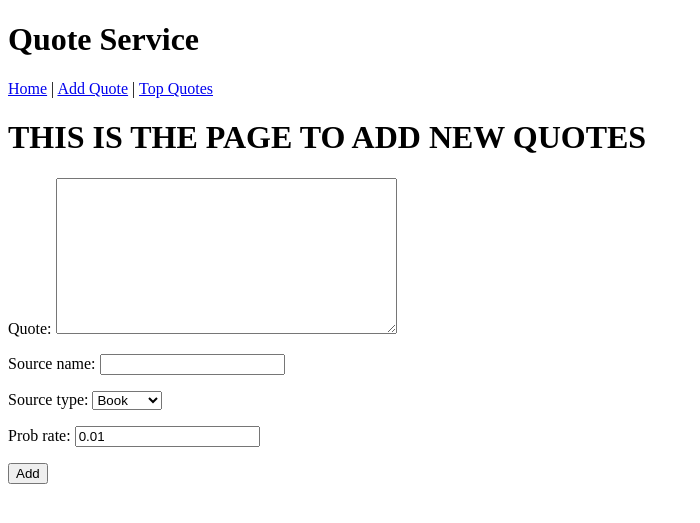
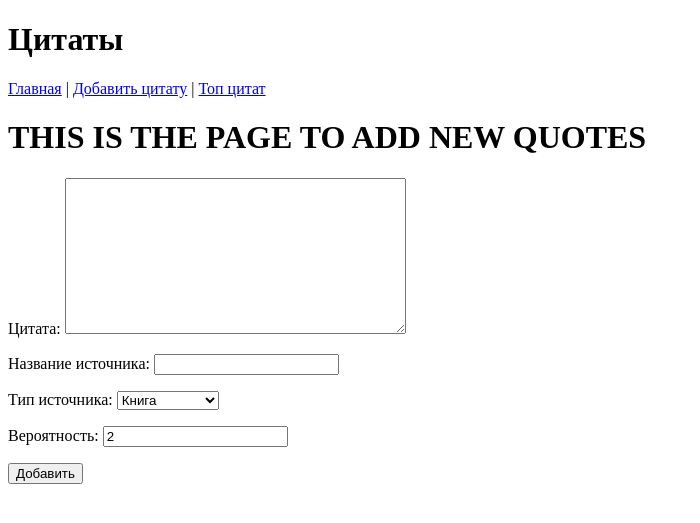
Before and after one commit to limett17/itsolution-task, a Django app: page /add in a window 1280 px wide. Shown: the top 523 px of the page, without its empty margins (0-700 px from the left). Run offline with Django 5.2, Linux system fonts and the light colour scheme.

Commit message:
Исправила всю суть весов, добавила проверку на дубликат цитаты, переименовала все английские слова, добавила вывод сообщений

```diff
--- a/main/forms.py
+++ b/main/forms.py
@@ -4,29 +4,38 @@ from django.core.exceptions import ValidationError
 
 
 class QuoteForm(forms.ModelForm):
-    source_name = forms.CharField(label="Source name")
-    source_type = forms.ChoiceField(choices=Source.SOURCE_TYPES)
+    source_name = forms.CharField(label="Название источника")
+    source_type = forms.ChoiceField(choices=Source.SOURCE_TYPES, label="Тип источника")
 
     class Meta:
         model = Quote
         fields = ('quote', 'source_name', 'source_type', 'prob_rate')
+        labels = {
+            'quote': "Цитата",
+            'source_name': 'Название источника',
+            'source_type': 'Тип источника',
+            'prob_rate': 'Вероятность'
+        }
 
     def clean(self):
         cleaned_data = super().clean()
         source_name = cleaned_data.get('source_name')
         source_type = cleaned_data.get('source_type')
+        quote = cleaned_data.get('quote')
         prob = cleaned_data.get('prob_rate')
-        if (prob<=0):
+        if prob <= 0:
             raise ValidationError("Вы ввели вероятность меньше или равной нулю. Ваша цитата не будет отображаться при "
-                                  "таком вводе. Введите число в диапазоне от 0 до 1.")
-        elif (prob>=1):
-            raise ValidationError("Вы ввели вероятность равной или больше 1. Будет как-то нечестно отображать всего "
-                                  "одну цитату, не думаете? Введите число в диапазоне от 0 до 1.")
-        if source_name and source_type:
+                                  "таком вводе. Введите число в диапазоне от 1 до 100.")
+        elif prob > 100:
+            raise ValidationError("Вы ввели вероятность больше 100. Будет как-то нечестно отображать всего "
+                                  "одну цитату, не думаете? Введите число в диапазоне от 1 до 100.")
+        if quote and source_name and source_type:
             try:
                 source = Source.objects.get(name=source_name, type=source_type)
+                if Quote.objects.filter(quote=quote, source=source).exists():
+                    raise ValidationError("Такая цитата уже существует для этого источника!")
                 if Quote.objects.filter(source=source).count() >= 3:
-                    raise ValidationError("This source already has 3 quotes!")
+                    raise ValidationError("У этого источника уже имеется 3 цитаты! Больше добавить нельзя!")
             except Source.DoesNotExist:
                 pass
         return cleaned_data
--- a/main/models.py
+++ b/main/models.py
@@ -4,12 +4,12 @@ from django.db import models
 # model for sources of quotes
 class Source(models.Model):
     SOURCE_TYPES = (
-        ('BOOK', 'Book'),
-        ('MUSIC', 'Music'),
-        ('MOVIE', 'Movie'),
-        ('SERIES', 'Series'),
-        ('CARTOON', 'Cartoon'),
-        ('OTHER', 'Other'),
+        ('КНИГА', 'Книга'),
+        ('МУЗЫКА', 'Музыка'),
+        ('ФИЛЬМ', 'Фильм'),
+        ('СЕРИАЛ', 'Сериал'),
+        ('МУЛЬТФИЛЬМ', 'Мультфильм'),
+        ('ДРУГОЕ', 'Другое'),
     )
     name = models.CharField(max_length=200)
     type = models.CharField(max_length=20, choices=SOURCE_TYPES, default='OTHER')
@@ -25,7 +25,7 @@ class Quote(models.Model):
     likes = models.PositiveIntegerField(default=0)
     dislikes = models.PositiveIntegerField(default=0)
     views = models.PositiveIntegerField(default=0)
-    prob_rate = models.FloatField(default=0.01)
+    prob_rate = models.PositiveIntegerField(default=2)
     # def get_view_count(self):
     #     return self.views.count()
 
--- a/main/views.py
+++ b/main/views.py
@@ -10,6 +10,7 @@ import random
 def random_quote(request):
     quotes = Quote.objects.all()
     quote = random.choices(quotes, weights=[q.prob_rate for q in quotes], k=1)[0]
+    print(request.META)
     return render(request, "quotes/random_quote.html", {"quote": quote})
 
 
@@ -29,7 +30,7 @@ def add_quote(request):
             quote = form.save(commit=False)
             quote.source = source
             quote.save()
-            messages.success(request, "Quote added successfully!")
+            messages.success(request, "Цитата добавлена успешно!")
             print("Добавляем цитату")
             form = QuoteForm()
         else:
--- a/templates/addQuote.html
+++ b/templates/addQuote.html
@@ -27,6 +27,6 @@
 {#            Default probability for the quote is 0.01 (?)#}
 {#            <input id="prob_rate" type="number" name="prob_rate"/>#}
 {#        </label>#}
-        <button type="submit" class="add">Add</button>
+        <button type="submit" class="add">Добавить</button>
     </form>
 {% endblock %}
--- a/templates/index.html
+++ b/templates/index.html
@@ -1,16 +1,16 @@
 <!DOCTYPE html>
-<html lang="en">
+<html lang="ru">
 <head>
     <meta charset="UTF-8">
-    <title>Quotes</title>
+    <title>Цитаты</title>
 </head>
 <body>
 <header>
-        <h1>Quote Service</h1>
+        <h1>Цитаты</h1>
         <nav>
-            <a href="/">Home</a> |
-            <a href="/add">Add Quote</a> |
-            <a href="/top">Top Quotes</a>
+            <a href="/">Главная</a> |
+            <a href="/add">Добавить цитату</a> |
+            <a href="/top">Топ цитат</a>
         </nav>
     </header>
 
```
Also changed, not shown: db.sqlite3.
